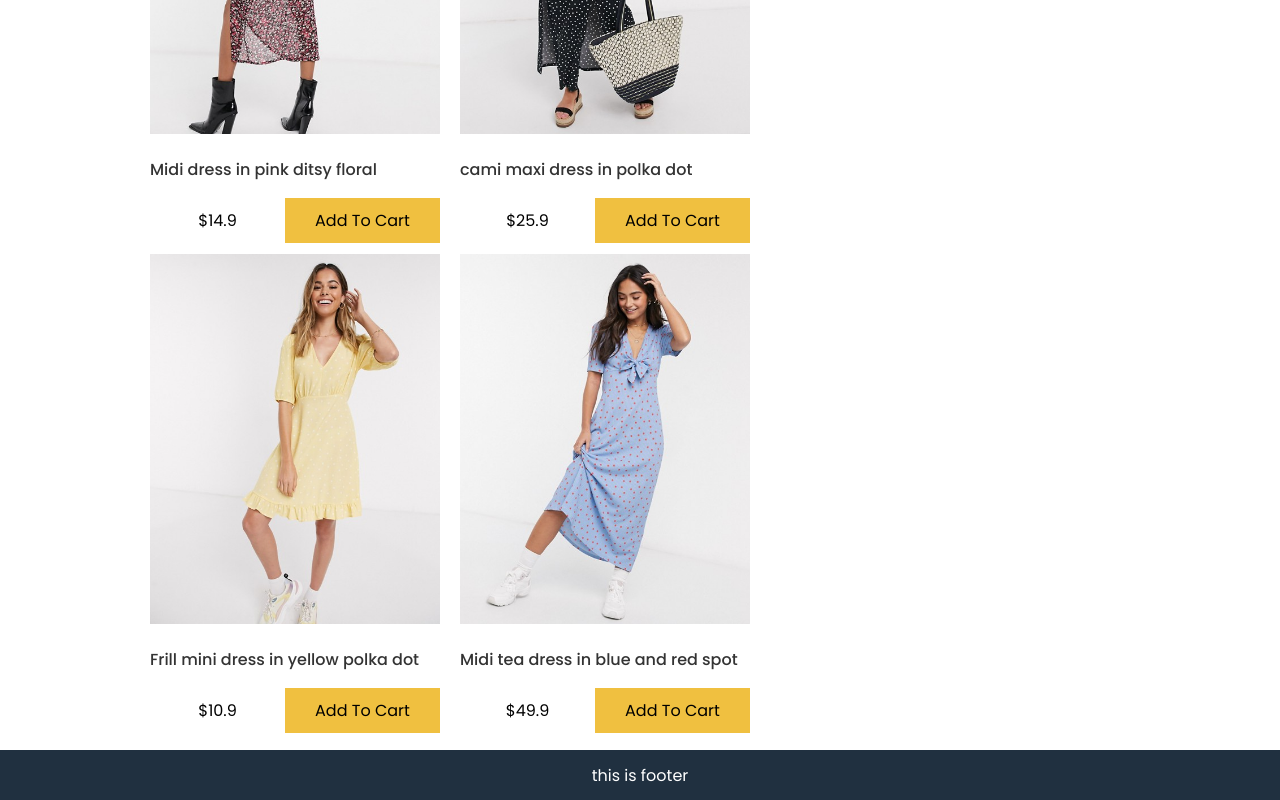
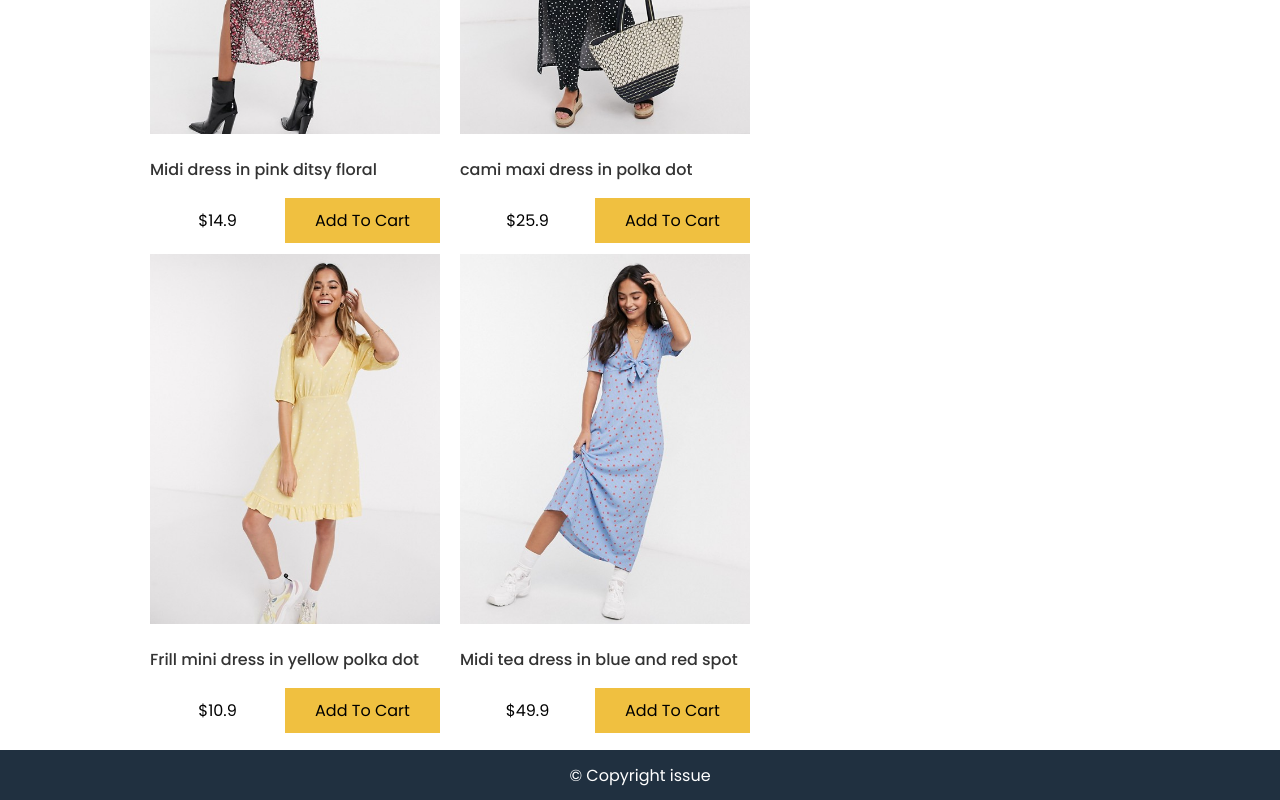
Before and after one commit to abdulwajeedali007/React-amazona, a React (Create React App) app: page / in a window 1280 px wide. Shown: the part 871-1671 px from the top of the page. Built offline with nearby package versions, Linux system fonts and the light colour scheme.

Commit message:
Backend-server

```diff
--- a/server.js
+++ b/server.js
@@ -6,11 +6,11 @@ const shortid = require("shortid");
 const app = express();
 app.use(bodyParser.json());
 
-app.use("/", express.static(__dirname + "/build"));
-app.get("/", (req, res) => res.sendFile(__dirname + "/build/index.html"));
+// app.use("/", express.static(__dirname + "/build"));
+// app.get("/", (req, res) => res.sendFile(__dirname + "/build/index.html"));
 
 mongoose.connect(
-  process.env.MONGODB_URL || "mongodb://localhost/react-shopping-cart-db",
+  process.env.MONGODB_URL || "mongodb://localhost:27017/ReactaddToCart",
   {
     useNewUrlParser: true,
     useCreateIndex: true,
--- a/src/App.js
+++ b/src/App.js
@@ -116,7 +116,7 @@ handleSubmitdata = (order) =>{
           </div>
         </main>
         <footer>
-           this is footer
+           &copy; Copyright issue
         </footer>
       </div>
     )
```
